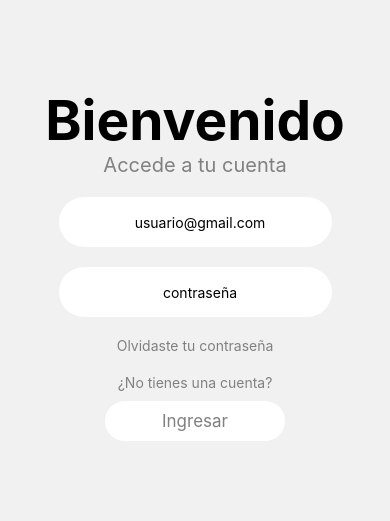
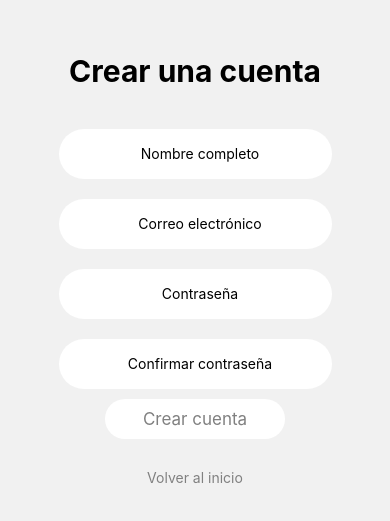
Before and after one commit to Sebastian27007/TallerIntegracion4, a React Native app: screen /CrearCuenta in a window 390 px wide. Shown: the part 153-674 px from the top of the page. Built offline with nearby package versions, Linux system fonts and the light colour scheme.

Commit message:
se agrega el logo de la app en el apartado de inicio y se crea la ventana de registro

```diff
--- a/App.js
+++ b/App.js
@@ -1,15 +1,17 @@
 import { StatusBar } from 'expo-status-bar'; //barra superior de hora y bateria, se utiliza con estilo automatico (black/white)
 import React from 'react'; //por default hay que tenerlo
-import { StyleSheet, Text, View, TextInput, TouchableOpacity } from 'react-native'; //nos permite crear la función y guardarla en la variable styles
+import { StyleSheet, Text, View, TextInput, TouchableOpacity, Image } from 'react-native'; //nos permite crear la función y guardarla en la variable styles
 import { NavigationContainer } from '@react-navigation/native';
 import { createStackNavigator } from '@react-navigation/stack';
 import RecuperarClave from './ventanas/RecuperarClave';
+import CrearCuenta from './ventanas/CrearCuenta';
 
 const Stack = createStackNavigator();
 
 function Inicio({ navigation }) {
   return (
     <View style={styles.container}>
+      <Image source={require('./logo.png')} style={styles.logo} />
       <Text style={styles.titulo}>Bienvenido</Text>
       <Text style={styles.subtitulo}>Accede a tu cuenta</Text>
       <TextInput
@@ -24,7 +26,9 @@ function Inicio({ navigation }) {
       <TouchableOpacity onPress={() => navigation.navigate('RecuperarClave')}>
         <Text style={styles.olvidaste_contraseña}>Olvidaste tu contraseña</Text>
       </TouchableOpacity>
-      <Text style={styles.olvidaste_contraseña}>¿No tienes una cuenta?</Text>
+      <TouchableOpacity onPress={() => navigation.navigate('CrearCuenta')}>
+        <Text style={styles.olvidaste_contraseña}>¿No tienes una cuenta?</Text>
+      </TouchableOpacity>
       <StatusBar style="auto" />
       <TouchableOpacity style={styles.boton}>
         <Text style={{fontSize: 17, fontWeight: '400', color: 'grey', fontFamily: 'System',}}>Ingresar</Text>
@@ -39,6 +43,7 @@ export default function App() {
       <Stack.Navigator>
         <Stack.Screen name="Home" component={Inicio} options={{ headerShown: false }}/>
         <Stack.Screen name="RecuperarClave" component={RecuperarClave} options={{ headerShown: false }}/>
+        <Stack.Screen name='CrearCuenta' component={CrearCuenta} options={{ headerShown: false }}/>
       </Stack.Navigator>
     </NavigationContainer>
   );
@@ -50,6 +55,11 @@ const styles = StyleSheet.create({
     backgroundColor: '#f1f1f1',
     alignItems: 'center',
     justifyContent: 'center',
+  },
+  logo: {
+    width: 100,
+    height: 100,
+    marginBottom: 20, // Espacio entre el logo y el título
   },
   titulo: {
     fontSize: 55,
--- /dev/null
+++ b/ventanas/CrearCuenta.js
@@ -0,0 +1,77 @@
+// screens/RecuperarContraseña.js
+import React from 'react';
+import { StyleSheet, Text, View, TextInput, TouchableOpacity } from 'react-native';
+
+export default function CrearCuenta({ navigation }) {
+    return (
+      <View style={styles.container}>
+        <Text style={styles.titulo}>Crear una cuenta</Text>
+        <TextInput
+          placeholder='Nombre completo'
+          style={styles.texto_inputs}
+        />
+        <TextInput
+          placeholder='Correo electrónico'
+          style={styles.texto_inputs}
+        />
+        <TextInput
+          placeholder='Contraseña'
+          style={styles.texto_inputs}
+          secureTextEntry={true}
+        />
+        <TextInput
+          placeholder='Confirmar contraseña'
+          style={styles.texto_inputs}
+          secureTextEntry={true}
+        />
+        <TouchableOpacity style={styles.boton}>
+          <Text style={{fontSize: 17, fontWeight: '400', color: 'grey', fontFamily: 'System',}}>Crear cuenta</Text>
+        </TouchableOpacity>
+        <TouchableOpacity onPress={() => navigation.goBack()}>
+          <Text style={styles.volver}>Volver al inicio</Text>
+        </TouchableOpacity>
+      </View>
+    );
+  }
+
+  const styles = StyleSheet.create({
+    container: {
+      flex: 1,
+      backgroundColor: '#f1f1f1',
+      alignItems: 'center',
+      justifyContent: 'center',
+    },
+    titulo: {
+      fontSize: 30,
+      color: '#000',
+      fontWeight: 'bold',
+      fontFamily: 'System',
+      marginBottom: 20,
+    },
+    texto_inputs: {
+      borderColor: 'gray',
+      padding: 10,
+      paddingStart: 20,
+      width: '70%',
+      marginTop: 20,
+      textAlign: 'center',
+      borderRadius: 30,
+      height: 50,
+      backgroundColor: '#fff',
+    },
+    boton: {
+      width: 180,
+      height: 40,
+      borderRadius: 20,
+      alignItems: 'center',
+      justifyContent: 'center',
+      marginVertical: 10,
+      backgroundColor: 'white'
+    },
+    volver: {
+      fontSize: 14,
+      fontFamily: 'System',
+      color: 'gray',
+      marginTop: 20,
+    }
+  });
```
Also changed, not shown: logo.png (added).
